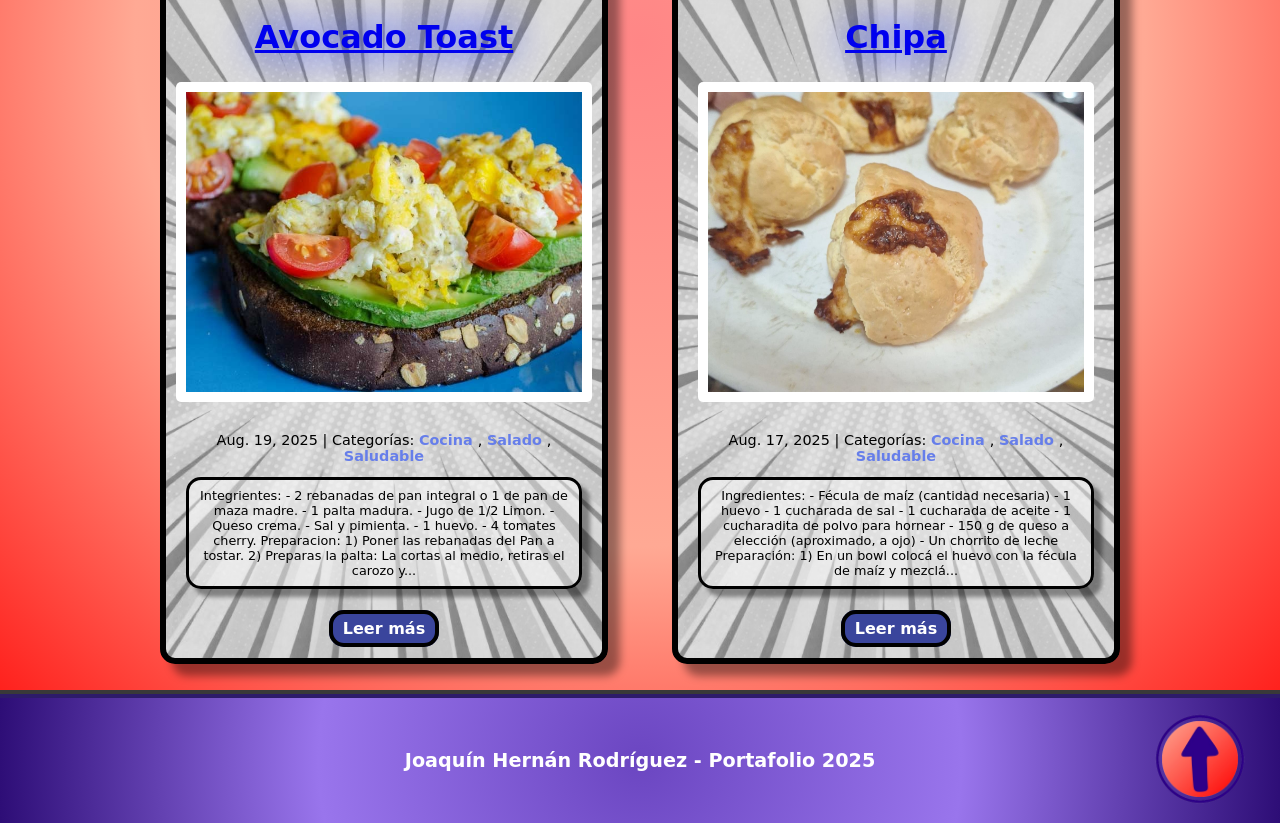
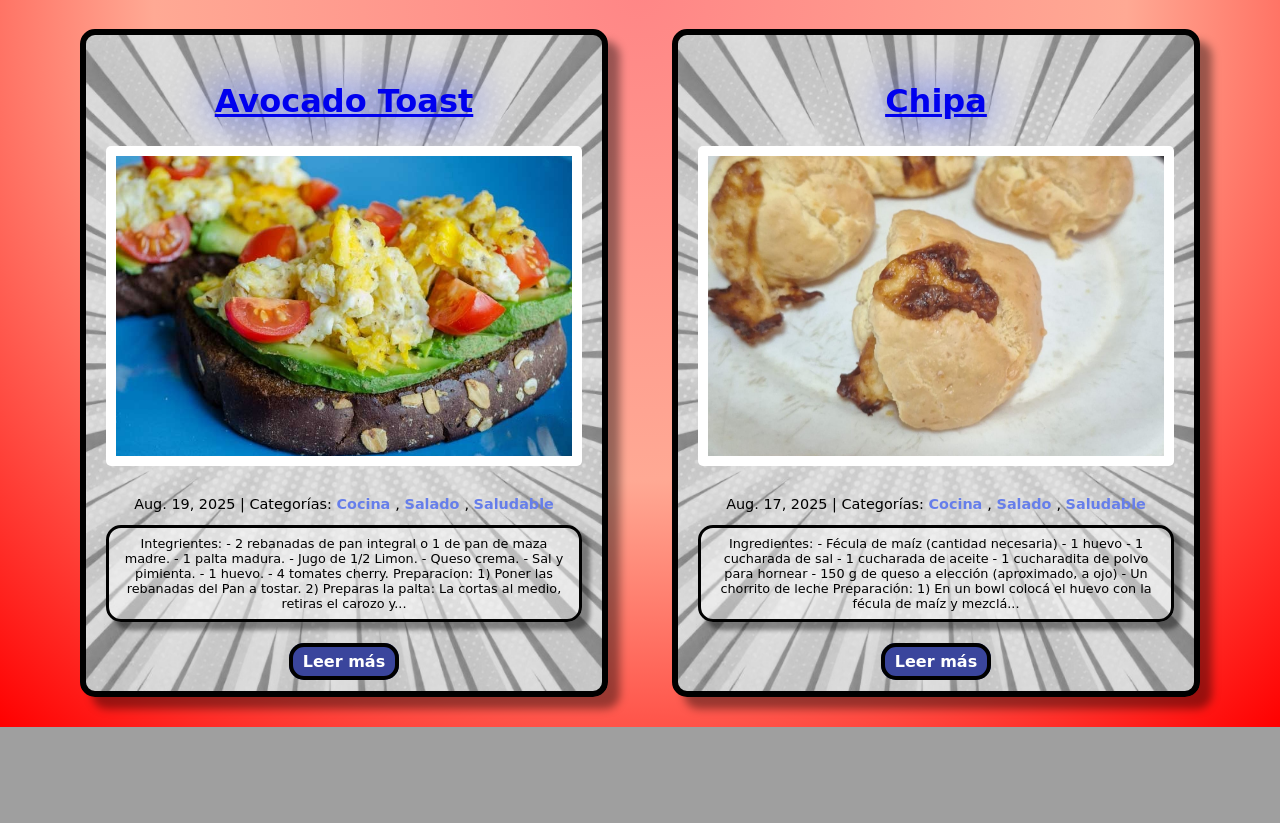
Before and after one commit to Joaco-HR/web_personal, a Django app: a page that uses web/templates/blog.html in a window 1280 px wide. Shown: the part 740-1563 px from the top of the page. After the commit the page ends 1467 px from the top, so only its background shows below. Run offline with Django 5.2, Linux system fonts and the light colour scheme; data comes from the database, SQL or seed files in the repository; some libraries are stand-ins or nearby versions.

Commit message:
Finalizacion de la restructuracion

```diff
--- a/web/Portafolio/static/Portafolio/css/base.css
+++ b/web/Portafolio/static/Portafolio/css/base.css
@@ -21,8 +21,11 @@ body.modo-sueno .contenedor,
 body.modo-sueno .sobremi,
 body.modo-sueno footer,
 body.modo-sueno .Titulo,
-body.modo-sueno .contenedor_2 {
-    filter: grayscale(100%);
+body.modo-sueno .contenedor_2,
+body.modo-sueno .Tarjeta,
+body.modo-sueno .post-detail,
+body.modo-sueno .category-header{
+  filter: grayscale(100%);
 }
 
 .Barra {
--- a/web/Portafolio/static/Portafolio/css/blog.css
+++ b/web/Portafolio/static/Portafolio/css/blog.css
@@ -6,7 +6,6 @@ body {
 
 body.modo-sueno{
   background: radial-gradient(circle, #b9b9b9, #c6c6c6, #4c4c4c);
-  filter: grayscale(100%);
 }
 
 .Contenedor {
@@ -18,15 +17,14 @@ body.modo-sueno{
 
 /* Posts del blog */
 .Posteos {
-  padding-left: 10rem;
-  padding-right: 10rem;
+  padding-left: 5rem;
+  padding-right: 5rem;
   display: grid;
   text-align: center;
   grid-template-columns: repeat(auto-fit, minmax(400px, 1fr));
   gap: 4rem;
   max-width: 1200px;
   margin-bottom: 30px;
-
 }
 
 .Tarjeta {
@@ -153,11 +151,11 @@ body.modo-sueno{
 }
 
 .post-content-detail p {
-    margin-bottom: 15px;
+  margin-bottom: 25px;
 }
 
 .navigation-links {
-    margin-top: 20px;
+  margin-top: 20px;
 }
 
 .volver {
@@ -182,13 +180,12 @@ body.modo-sueno{
 
 /* Header de categorÃ­a */
 .category-header {
-  padding-left: 10rem;
-  padding-right: 10rem;
-  max-width: 1200px;
   border-radius: 20px;
-  padding: 20px;
+  padding: 30px;
   text-align: center;
-  margin-bottom: 30px;
+  margin: 30px auto; /* margen vertical y centrado horizontal */
+  max-width: 1400px;   /* ancho máximo del contenedor */
+  width: 90%;
 }
 
 .category-title {
--- a/web/templates/blog.html
+++ b/web/templates/blog.html
@@ -9,7 +9,7 @@
 {% block page_header %}
     <div class="Contenedor">
         <div class="Titulo">
-            <img src="{% static 'Portafolio/assets/Titulo/Blog-Titulo.png' %}" alt="Mi Blog" width="350" height="auto">
+            <img src="{% static 'Portafolio/assets/Titulo/Recetario.png' %}" alt="Mi Blog" width="600" height="auto">
             <h2>Aparte de la programación, uno de mis talentos es la cocina. En este blog podrás ver una serie de diferentes recetas que he hecho.</h2>
         </div>
     </div>
--- a/web/templates/partials/footer.html
+++ /dev/null
@@ -1,11 +0,0 @@
-{% load static %}
-  <footer class="Footer">
-    <div class="footer-content">
-      <div class="footer-texto">
-        <p>Joaquín Hernán Rodríguez - Portafolio 2025</p>
-      </div>
-      <div class="boton-subir">
-        <a href="#"><img src="{% block footer_button %}{% static 'Portafolio/assets/Logos/Subir.png' %}{% endblock %}" alt="Boton Subir" width="120" height="auto"></a>
-      </div>
-    </div>
-  </footer>
--- a/web/templates/partials/header.html
+++ /dev/null
@@ -1,13 +0,0 @@
-{% load static %}
-<header>
-    <nav class="Barra">
-      <ul>
-          <li> <a href="{% url 'Portafolio:inicio' %}" class="modo-sueno-btn tooltip" data-tooltip="Inicio"><img src="{% block header_logo %}{% static 'Portafolio/assets/Logos/Portafolio.png' %}{% endblock %}" alt="Logo" width="120" height="120"></a></li>
-          <li><a href="{% url 'Portafolio:que_conozco' %}" class="modo-sueno-btn"><img src="{% static 'Portafolio/assets/Logos/Que Conozco.png' %}" alt="Logo" width="130" height="130"></a></li>
-          <li><a href="{% url 'Portafolio:proyectos' %}" class="modo-sueno-btn"><img src="{% static 'Portafolio/assets/Logos/Proyectos.png' %}" alt="Logo" width="130" height="130"></a></li>
-          <li><a href="{% url 'Portafolio:contactos' %}" class="modo-sueno-btn"><img src="{% static 'Portafolio/assets/Logos/Contactos.png' %}" alt="Logo" width="130" height="130"></a></li>
-          <li><a href="{% url 'blog:blog_index' %}" class="modo-sueno-btn"><img src="{% static 'Portafolio/assets/Logos/Blog.png' %}" alt="Logo" width="130" height="130"></a></li>
-          <li> <a href="#" id="modoSuenoBtn" class="modo-sueno-btn tooltip" data-tooltip="Modo Sueño" onclick="return toggleModoSueno()"><img id="modoSuenoImg" src="{% static 'Portafolio/assets/Logos/Boton(Modo Sueño).png' %}" alt="Boton Modo Sueño" width="120" height="120"></a></li>
-      </ul>
-    </nav>
-</header>
```
Also changed, not shown: web/Portafolio/static/Portafolio/assets/Titulo/Blog-Titulo.png (deleted), web/Portafolio/static/Portafolio/assets/Titulo/Recetario.png (added).
